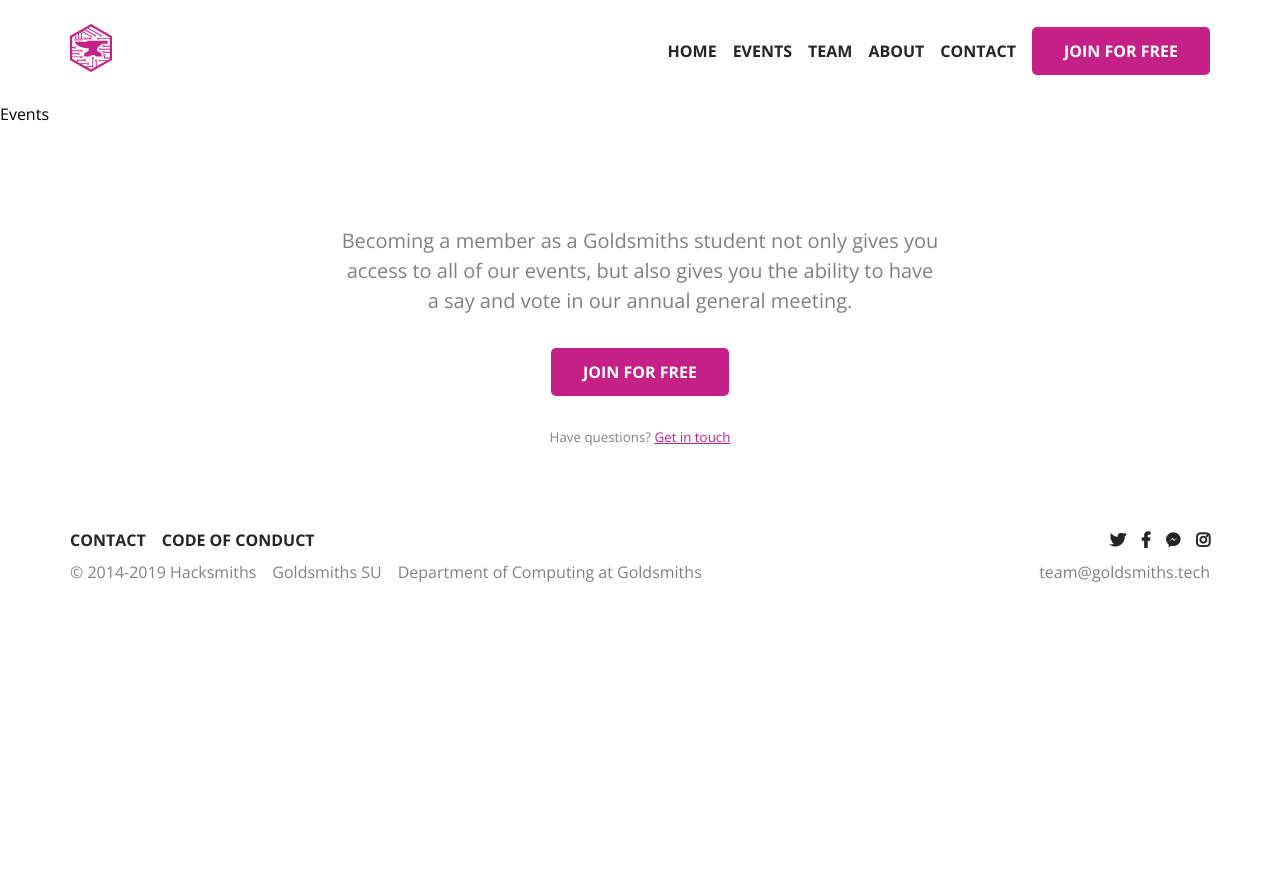
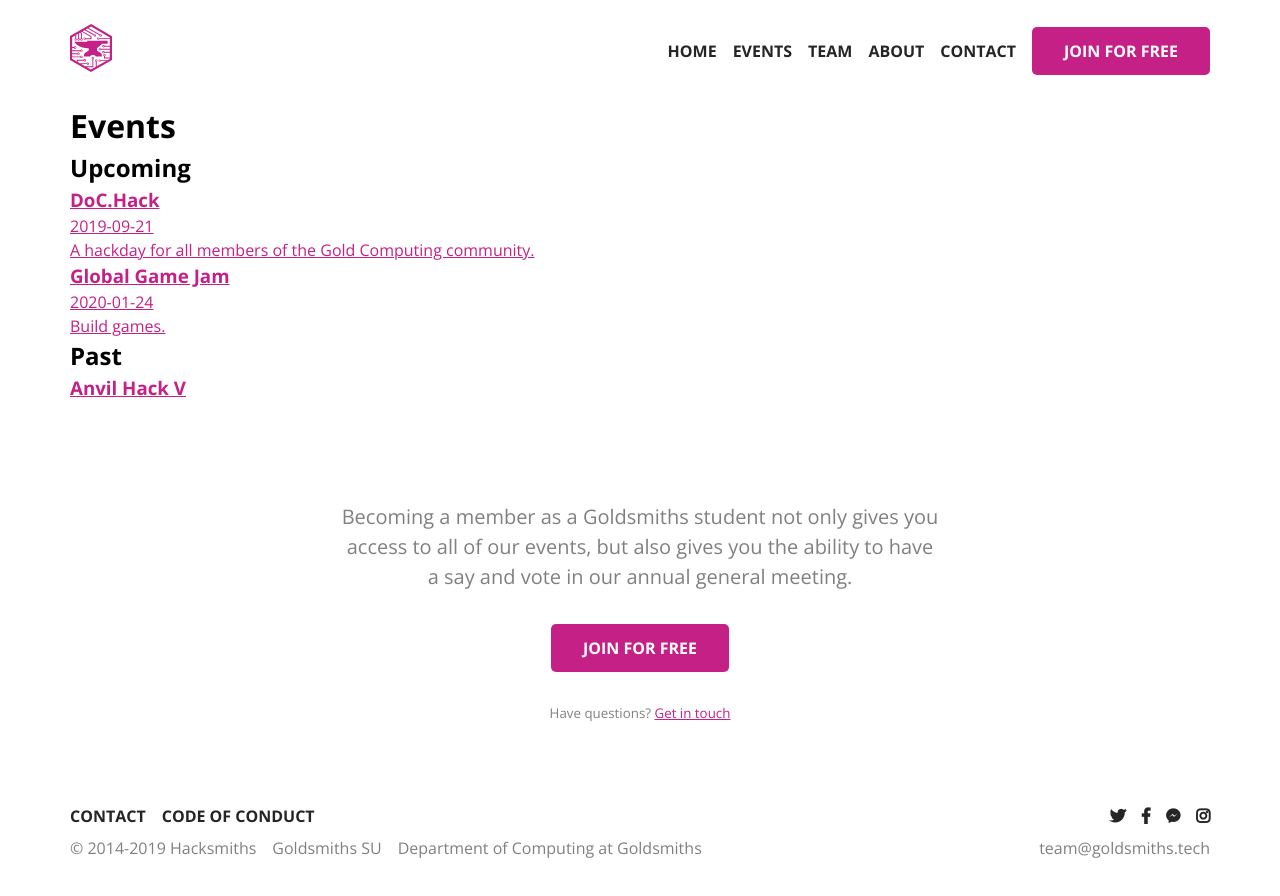
Before and after one commit to skeuomorph/2020.goldsmiths.tech, a Nuxt app: page /events in a window 1280 px wide. Shown: the top 896 px of the page. Before the commit the page ends 800 px from the top, so only its background shows below. Built offline with nearby package versions, Linux system fonts and the light colour scheme.

Commit message:
Events Page

```diff
--- a/nuxt.config.js
+++ b/nuxt.config.js
@@ -30,6 +30,7 @@
   ** Plugins to load before mounting the App
   */
   plugins: [
+    '~/plugins/moment.js'
   ],
   /*
   ** Nuxt.js modules
--- a/package.json
+++ b/package.json
@@ -11,7 +11,8 @@
     "generate": "nuxt generate"
   },
   "dependencies": {
-    "nuxt": "^2.0.0"
+    "nuxt": "^2.0.0",
+    "vue-moment": "^4.0.0"
   },
   "devDependencies": {
     "eslint-config-prettier": "^4.1.0",
--- a/pages/events/index.vue
+++ b/pages/events/index.vue
@@ -1,5 +1,61 @@
 <template>
-  <div>
-    Events
+  <div class='container'>
+    <h1>Events</h1>
+    <div id='upcoming'>
+      <h2>Upcoming</h2>
+      <n-link :to='item.path' v-for='item in upcomingEvents' :key='item.name' class='event-single'>
+        <h3>{{ item.name }}</h3>
+        <p>{{ item.date | moment('ddd Do MMM YYYY') }}</p>
+        <p>{{ item.desc }}</p>
+      </n-link>
+    </div>
+
+    <div id='past'>
+      <h2>Past</h2>
+      <n-link :to='item.path' v-for='item in pastEvents' :key='item.name' class='event-single'>
+        <h3>{{ item.name }}</h3>
+      </n-link>
+    </div>
   </div>
 </template>
+
+<script>
+export default {
+  data() {
+    return {
+      events: [
+        {
+          name: 'Anvil Hack V',
+          desc: 'Build art.',
+          date: '2019-04-19',
+          path: '/events/anvil'
+        },
+        {
+          name: 'DoC.Hack',
+          desc: 'A hackday for all members of the Gold Computing community.',
+          date: '2019-09-21',
+          path: '/events/doc'
+        },
+        {
+          name: 'Global Game Jam',
+          desc: 'Build games.',
+          date: '2020-01-24',
+          path: '/events/games'
+        }
+      ]
+    }
+  },
+  computed: {
+    upcomingEvents() {
+      return this.events.filter(event => {
+        return Date.parse(event.date) - Date.parse(new Date()) >= 0
+      })
+    },
+    pastEvents() {
+      return this.events.filter(event => {
+        return Date.parse(event.date) - Date.parse(new Date()) < 0
+      })
+    }
+  }
+}
+</script>
--- /dev/null
+++ b/plugins/moment.js
@@ -0,0 +1,2 @@
+import Vue from 'vue';
+Vue.use(require('vue-moment'));
```
Also changed, not shown: 1 other file (tests, documents, lock files or other folders).
